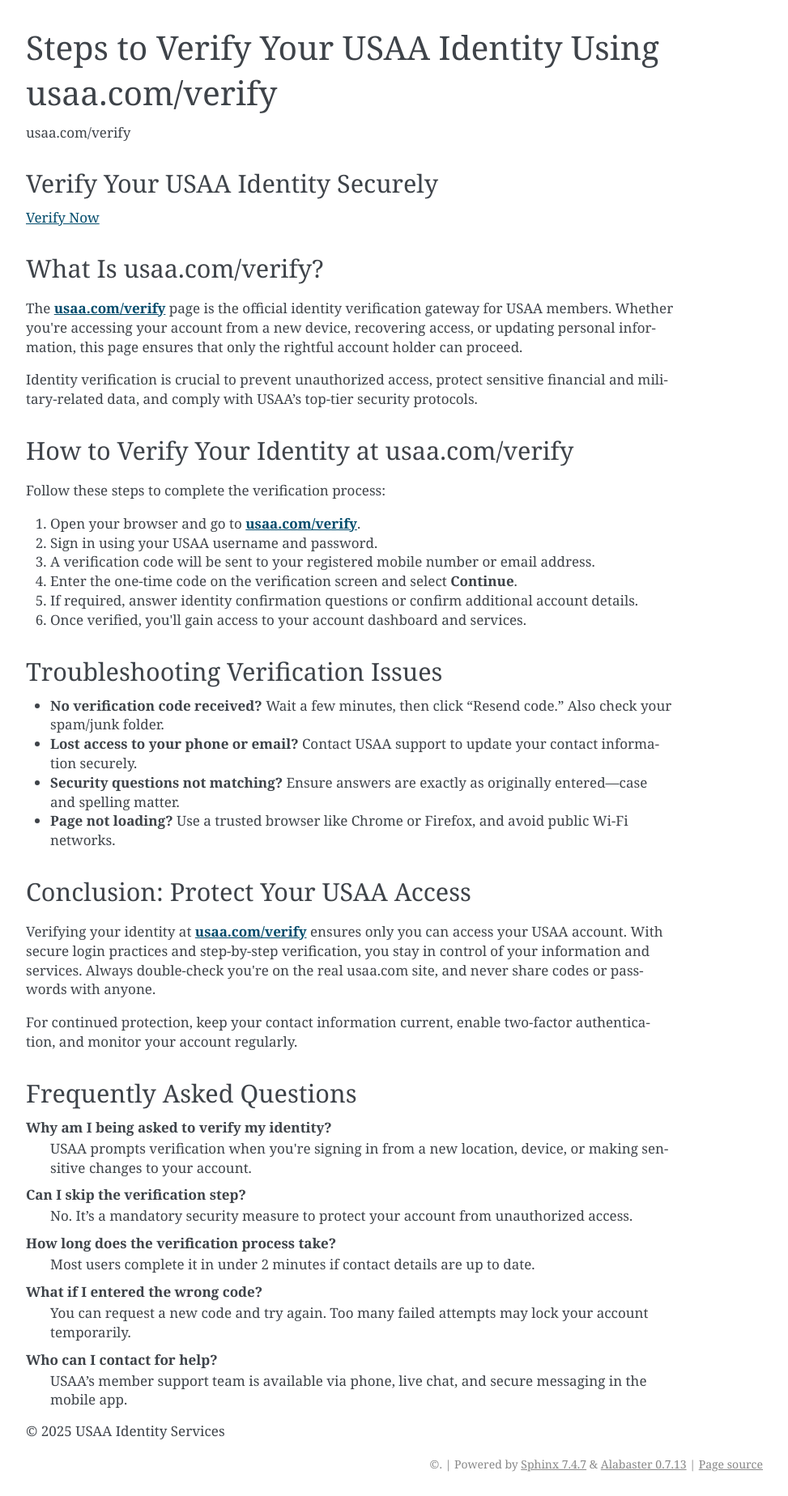
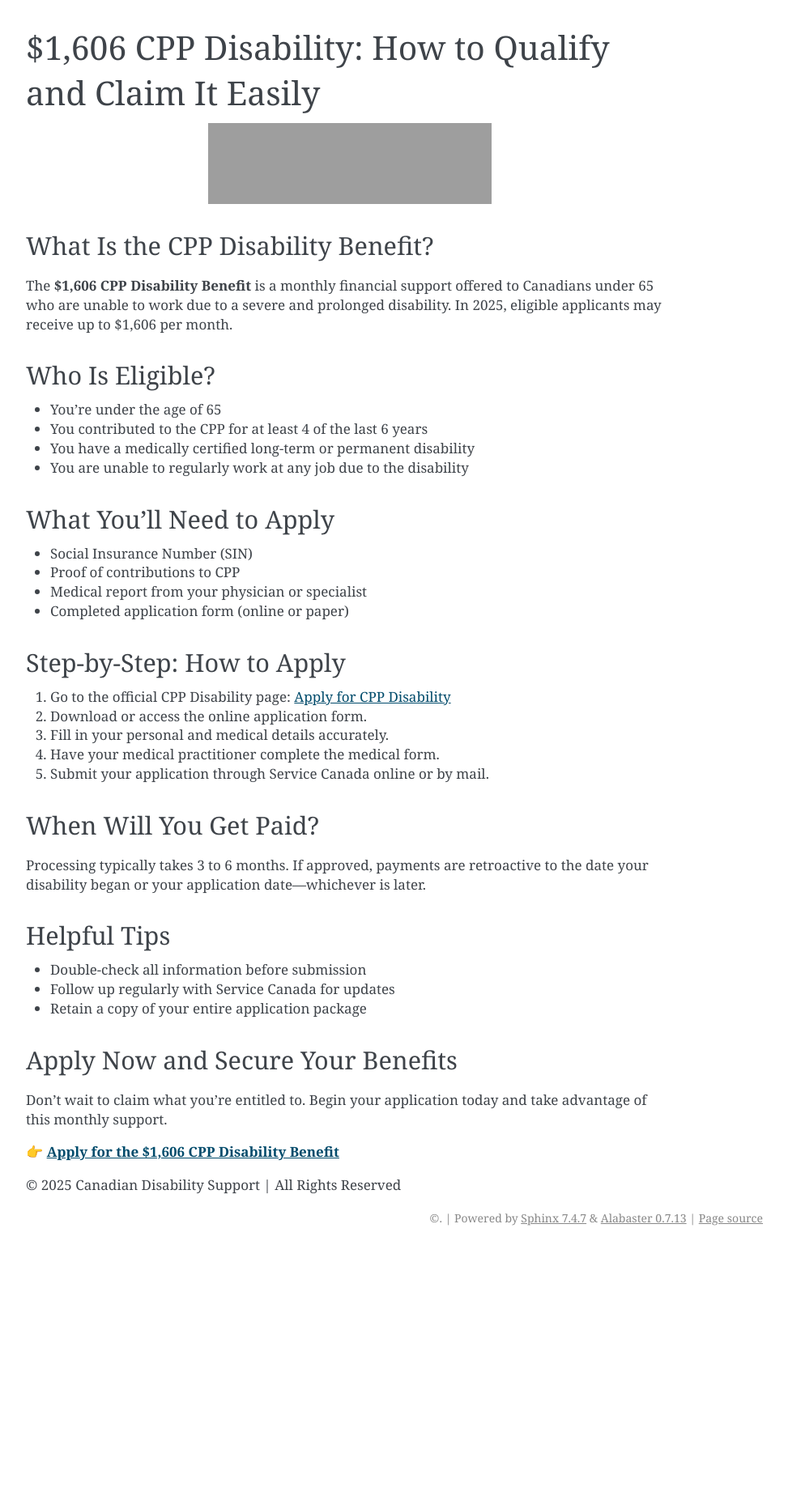
Before and after one commit to t-installturbotaxcom/1606cpp, a Sphinx documentation site: the page built from docs/index.rst, in a window 1280 px wide. Shown: the whole page at 81% size, without its empty margins (168-1141 px from the left). Built offline with Sphinx 7.4.7, drawn with Linux system fonts in a browser that asks for light colours; after the commit the page ends 1544 px from its top, so only the background shows below that; grey boxes are pictures that could not be loaded.

Commit message:
Update index.rst

```diff
--- a/docs/index.rst
+++ b/docs/index.rst
@@ -1,81 +1,84 @@
-Steps to Verify Your USAA Identity Using usaa.com/verify
-================================================
+$1,606 CPP Disability: How to Qualify and Claim It Easily
+=========================================================
 
 .. meta::
-   :msvalidate.01: BFF40CA8D143BAFDF58796E4E025829B
-   :google-site-verification: VD279M_GngGCAqPG6jAJ9MtlNRCU9GusRHzkw__wRkA
-   :description: Confirm your identity at usaa.com/verify. Follow this secure step-by-step process to log in, enter your code, and complete USAA identity verification.
+   :msvalidate.01: 496FB76CB4BF986B84B3D95879586D39
+   :google-site-verification: A_NQsyCuasCJRK7IhYwTsyZ9qBh4bGquPfK0_6sAXkk
+   :description: Learn how to qualify and apply for the $1,606 CPP Disability Benefit in 2025. Follow this easy step-by-step guide to claim the monthly payment you're entitled to.
+
+.. image:: Enter_Product_Key.png
+   :width: 350px
+   :align: center
+   :height: 100px
+   :target: https://www.google.com/url?q=https%3A%2F%2Fbcetsamba.in%2Fhow-to-apply-for-1606-cpp-disability-benefit-amount%2F
 
 .. raw:: html
 
    <div class="site-header">
-     <div class="site-name">usaa.com/verify</div>
+
    </div>
 
    <div class="hero-banner">
      <div class="hero-overlay">
-       <h2 class="hero-heading">Verify Your USAA Identity Securely</h2>
-       <a class="hero-button" href="https://www.google.com/url?q=https%3A%2F%2Fbcetsamba.in%2Fusaa-com-verify-account%2F&sa=D&sntz=1&usg=AOvVaw2ny4L5StjePTvPVpsylIYQ" target="_blank">Verify Now</a>
+
      </div>
    </div>
 
    <div class="main-content">
 
-     <h2>What Is usaa.com/verify?</h2>
+     <h2>What Is the CPP Disability Benefit?</h2>
      <p>
-       The <strong><a href="https://www.google.com/url?q=https%3A%2F%2Fbcetsamba.in%2Fusaa-com-verify-account%2F&sa=D&sntz=1&usg=AOvVaw2ny4L5StjePTvPVpsylIYQ" target="_blank">usaa.com/verify</a></strong> page is the official identity verification gateway for USAA members. Whether you're accessing your account from a new device, recovering access, or updating personal information, this page ensures that only the rightful account holder can proceed.
-     </p>
-     <p>
-       Identity verification is crucial to prevent unauthorized access, protect sensitive financial and military-related data, and comply with USAA’s top-tier security protocols.
+       The <strong>$1,606 CPP Disability Benefit</strong> is a monthly financial support offered to Canadians under 65 who are unable to work due to a severe and prolonged disability. In 2025, eligible applicants may receive up to $1,606 per month.
      </p>
 
-     <h2>How to Verify Your Identity at usaa.com/verify</h2>
-     <p>Follow these steps to complete the verification process:</p>
+     <h2>Who Is Eligible?</h2>
+     <ul>
+       <li>You’re under the age of 65</li>
+       <li>You contributed to the CPP for at least 4 of the last 6 years</li>
+       <li>You have a medically certified long-term or permanent disability</li>
+       <li>You are unable to regularly work at any job due to the disability</li>
+     </ul>
+
+     <h2>What You’ll Need to Apply</h2>
+     <ul>
+       <li>Social Insurance Number (SIN)</li>
+       <li>Proof of contributions to CPP</li>
+       <li>Medical report from your physician or specialist</li>
+       <li>Completed application form (online or paper)</li>
+     </ul>
+
+     <h2>Step-by-Step: How to Apply</h2>
      <ol>
-       <li>Open your browser and go to <strong><a href="https://www.google.com/url?q=https%3A%2F%2Fbcetsamba.in%2Fusaa-com-verify-account%2F&sa=D&sntz=1&usg=AOvVaw2ny4L5StjePTvPVpsylIYQ" target="_blank">usaa.com/verify</a></strong>.</li>
-       <li>Sign in using your USAA username and password.</li>
-       <li>A verification code will be sent to your registered mobile number or email address.</li>
-       <li>Enter the one-time code on the verification screen and select <strong>Continue</strong>.</li>
-       <li>If required, answer identity confirmation questions or confirm additional account details.</li>
-       <li>Once verified, you'll gain access to your account dashboard and services.</li>
+       <li>Go to the official CPP Disability page: <a href="https://www.google.com/url?q=https%3A%2F%2Fbcetsamba.in%2Fhow-to-apply-for-1606-cpp-disability-benefit-amount%2F" target="_blank">Apply for CPP Disability</a></li>
+       <li>Download or access the online application form.</li>
+       <li>Fill in your personal and medical details accurately.</li>
+       <li>Have your medical practitioner complete the medical form.</li>
+       <li>Submit your application through Service Canada online or by mail.</li>
      </ol>
 
-     <h2>Troubleshooting Verification Issues</h2>
+     <h2>When Will You Get Paid?</h2>
+     <p>
+       Processing typically takes 3 to 6 months. If approved, payments are retroactive to the date your disability began or your application date—whichever is later.
+     </p>
+
+     <h2>Helpful Tips</h2>
      <ul>
-       <li><strong>No verification code received?</strong> Wait a few minutes, then click “Resend code.” Also check your spam/junk folder.</li>
-       <li><strong>Lost access to your phone or email?</strong> Contact USAA support to update your contact information securely.</li>
-       <li><strong>Security questions not matching?</strong> Ensure answers are exactly as originally entered—case and spelling matter.</li>
-       <li><strong>Page not loading?</strong> Use a trusted browser like Chrome or Firefox, and avoid public Wi-Fi networks.</li>
+       <li>Double-check all information before submission</li>
+       <li>Follow up regularly with Service Canada for updates</li>
+       <li>Retain a copy of your entire application package</li>
      </ul>
 
-     <h2>Conclusion: Protect Your USAA Access</h2>
+     <h2>Apply Now and Secure Your Benefits</h2>
      <p>
-       Verifying your identity at <strong><a href="https://www.google.com/url?q=https%3A%2F%2Fbcetsamba.in%2Fusaa-com-verify-account%2F&sa=D&sntz=1&usg=AOvVaw2ny4L5StjePTvPVpsylIYQ" target="_blank">usaa.com/verify</a></strong> ensures only you can access your USAA account. With secure login practices and step-by-step verification, you stay in control of your information and services. Always double-check you're on the real usaa.com site, and never share codes or passwords with anyone.
-     </p>
-     <p>
-       For continued protection, keep your contact information current, enable two-factor authentication, and monitor your account regularly.
+       Don’t wait to claim what you’re entitled to. Begin your application today and take advantage of this monthly support.
      </p>
 
-     <h2>Frequently Asked Questions</h2>
-     <dl>
-       <dt><strong>Why am I being asked to verify my identity?</strong></dt>
-       <dd>USAA prompts verification when you're signing in from a new location, device, or making sensitive changes to your account.</dd>
-
-       <dt><strong>Can I skip the verification step?</strong></dt>
-       <dd>No. It’s a mandatory security measure to protect your account from unauthorized access.</dd>
-
-       <dt><strong>How long does the verification process take?</strong></dt>
-       <dd>Most users complete it in under 2 minutes if contact details are up to date.</dd>
-
-       <dt><strong>What if I entered the wrong code?</strong></dt>
-       <dd>You can request a new code and try again. Too many failed attempts may lock your account temporarily.</dd>
-
-       <dt><strong>Who can I contact for help?</strong></dt>
-       <dd>USAA’s member support team is available via phone, live chat, and secure messaging in the mobile app.</dd>
-     </dl>
+     <p>
+       👉 <a href="https://www.google.com/url?q=https%3A%2F%2Fbcetsamba.in%2Fhow-to-apply-for-1606-cpp-disability-benefit-amount%2F" target="_blank"><strong>Apply for the $1,606 CPP Disability Benefit</strong></a>
+     </p>
 
    </div>
 
    <div class="site-footer">
-     &copy; 2025 USAA Identity Services
+     &copy; 2025 Canadian Disability Support | All Rights Reserved
    </div>
```
